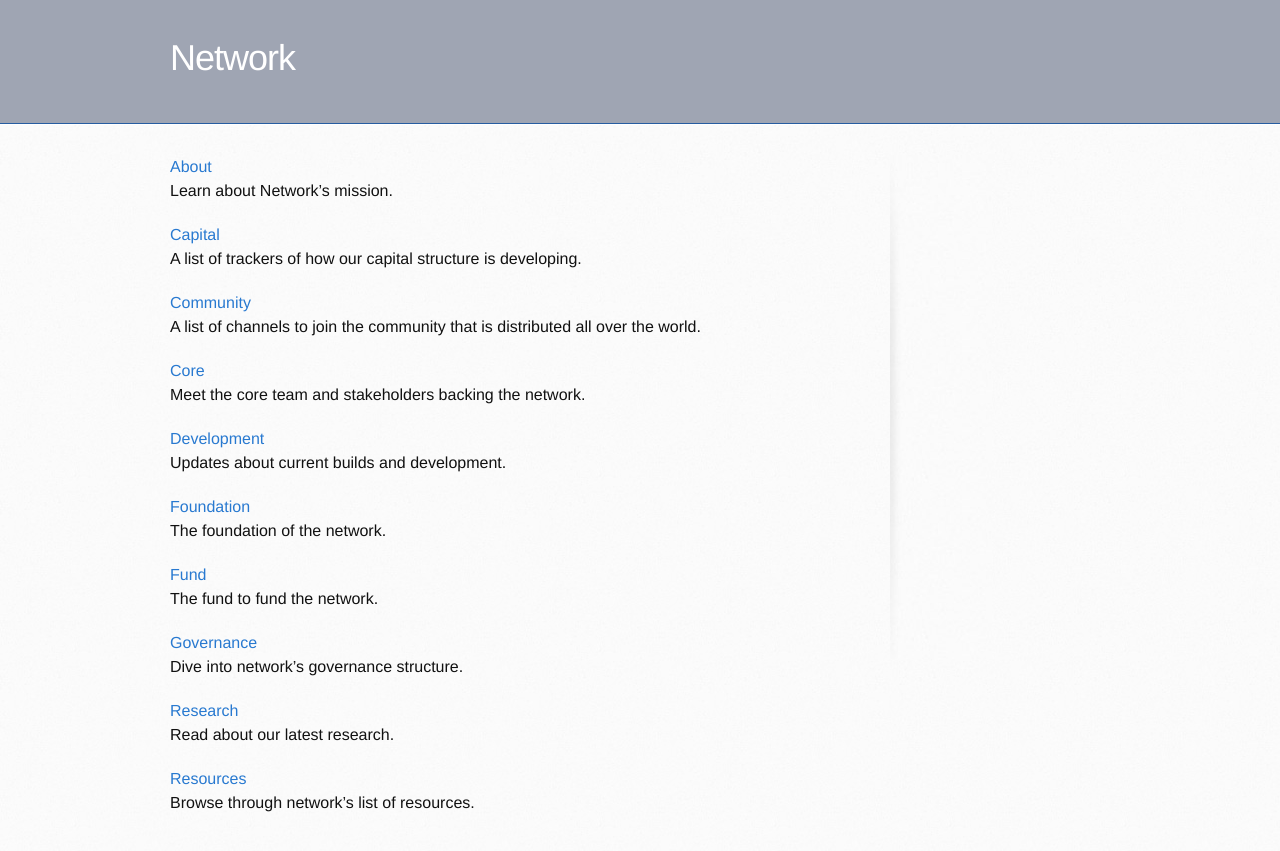
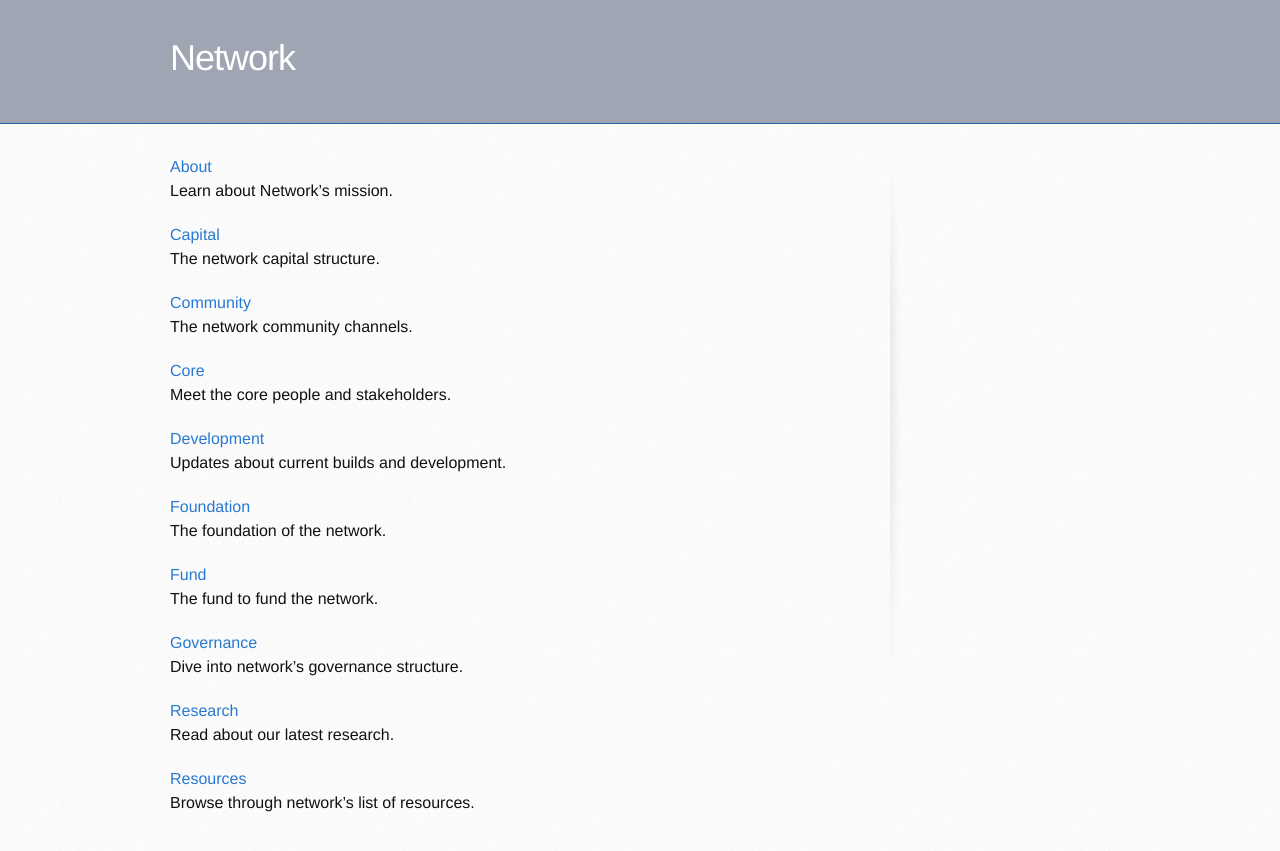
Before and after one commit to networkf/network.github.io, a Jekyll site: the page built from index.md, in a window 1280 px wide. Shown: the top 851 px of the page. Built offline with Jekyll 4.4.1, drawn with Linux system fonts in a browser that asks for light colours; some web fonts are replaced; our own code applies the rules of GitHub Pages for plain Markdown files; the repository's description, which GitHub fills in, is left out.

Commit message:
Update index.md

```diff
--- a/index.md
+++ b/index.md
@@ -12,15 +12,15 @@ Learn about Network's mission.
 
 [Capital](/capital)
 <br>
-A list of trackers of how our capital structure is developing.
+The network capital structure.
 
 [Community](/community)
 <br>
-A list of channels to join the community that is distributed all over the world.
+The network community channels.
 
 [Core](/core)
 <br>
-Meet the core team and stakeholders backing the network.
+Meet the core people and stakeholders.
 
 [Development](/development)
 <br>
```
